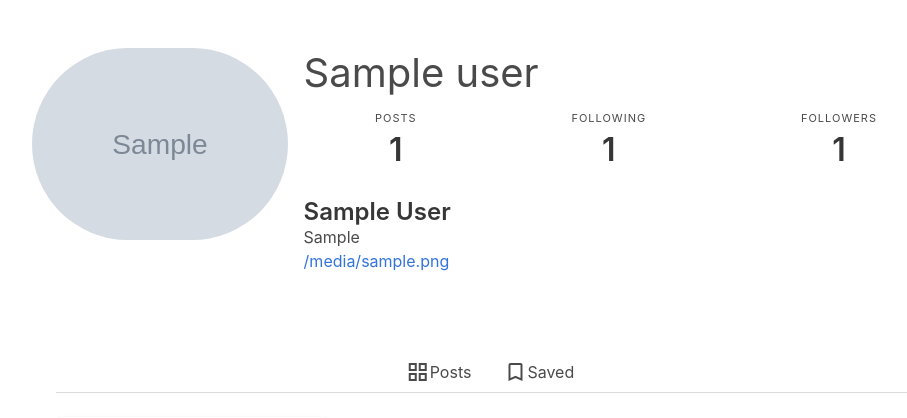
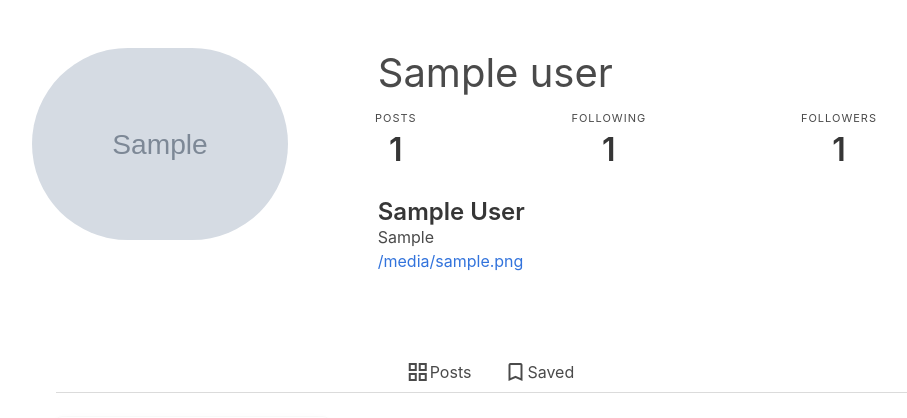
Before and after one commit to saharfk/instagramCloneProject, a Django app: template instagram_clone/instagram_clone/templates/profile.html in a window 1280 px wide. Shown: the part 52-470 px from the top of the page, without its empty margins (150-1057 px from the left). Run offline with Django 3.2, Linux system fonts and the light colour scheme; the template is opened without the code that fills it: most values are stand-ins (such as "Sample title", 1, 10 or a date in 2020); grey boxes marked "Sample" are stand-in pictures; some libraries are stand-ins or nearby versions.

Commit message:
change the view of profile info section

```diff
--- a/instagram_clone/instagram_clone/templates/profile.html
+++ b/instagram_clone/instagram_clone/templates/profile.html
@@ -17,7 +17,7 @@
             </div>
 
             <div class="media-content">
-                <div class="content">
+                <div class="content" style="margin-left: 11.5%">
 
                     <p class="subtitle  is-2 " style="display: inline-block;">{{ profile.user }}</p>
                     {% if user.is_authenticated and user != profile.user %}
@@ -83,6 +83,7 @@
                     </div>
 
                 </nav>
+                <div style="margin-left: 11.5%">
                 <h4 class="title  is-4" style="margin-top: 30px; margin-bottom: 0px;">{% if profile.first_name %}
                     {{profile.first_name }} {{ profile.last_name }}
                     {% endif %}
@@ -90,7 +91,7 @@
                 <p>{% if profile.profile_info %}{{ profile.profile_info }}{% endif %}</p>
                 <p>{% if profile.profile_info %}<a href="{{ profile.url }}">{{ profile.url }}</a>{% endif %}</p>
 
-
+                </div>
             </div>
         </article>
 
```
